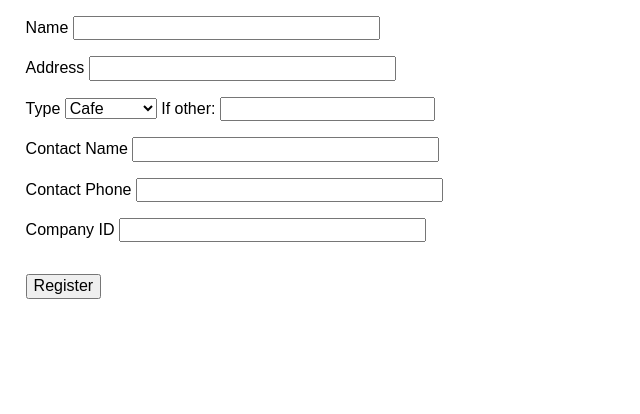
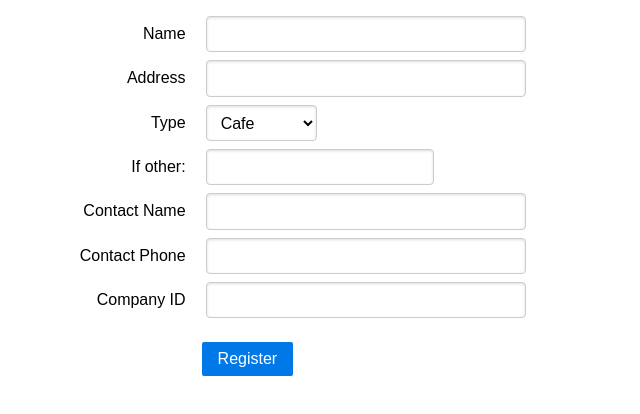
Before and after one commit to eilonkr/cut-covid-www, a website with bundled scripts: page hub.html in a window 1280 px wide. Shown: the whole page, without its empty margins (0-640 px from the left). Built offline with nearby package versions, Linux system fonts and the light colour scheme.

Commit message:
Using purecss in hub registration

```diff
--- a/hub.html
+++ b/hub.html
@@ -11,14 +11,14 @@
 <body>
     <div id="message"></div>
     <div id="register" class="hidden">
-        <form name="registration">
-            <p>
+        <form name="registration" class="pure-form pure-form-aligned">
+            <div class="pure-control-group">
             <label for="name">Name</label>
             <input id="name" name="name" size="30" required />
-            </p><p>
+            </div><div class="pure-control-group">
             <label for="address">Address</label>
             <input id="address" name="address" size="30" required />
-            </p><p>
+            </div><div class="pure-control-group">
             <label for="type">Type</label>
             <select id="type" name="type">
                 <option value="cafe">Cafe</option>
@@ -26,20 +26,20 @@
                 <option value="gym">Gym</option>
                 <option value="other">Other</option>
             </select>
+            </div><div class="pure-control-group">
             <label for="other">If other:</label>
             <input id="other" name="other" size="20"/>
-            </p><p>
+            </div><div class="pure-control-group">
             <label for="contact-name">Contact Name</label>
             <input id="contact-name" name="contact_name" size="30" required />
-            </p><p>
+            </div><div class="pure-control-group">
             <label for="contact-phone">Contact Phone</label>
             <input id=-"contact-phone" name="contact_details" size="30" required />
-            </p><p>
+            </div><div class="pure-control-group">
             <label for="company-id">Company ID</label>
             <input id="company-id" name="company_id" size="30" />
-            </p>
-            <div class="buttons">
-                <button type="submit">Register</button>
+            </div><div class="pure-controls">
+            <button type="submit" class="pure-button pure-button-primary">Register</button>
             </div>
         </form>
     </div>
```
